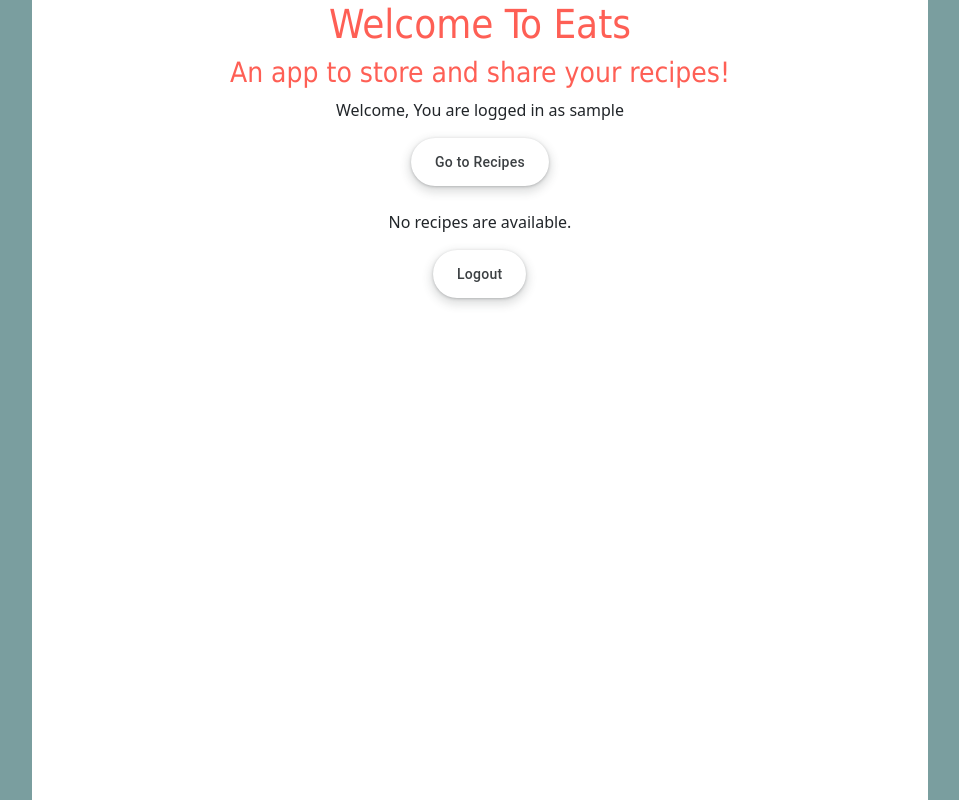
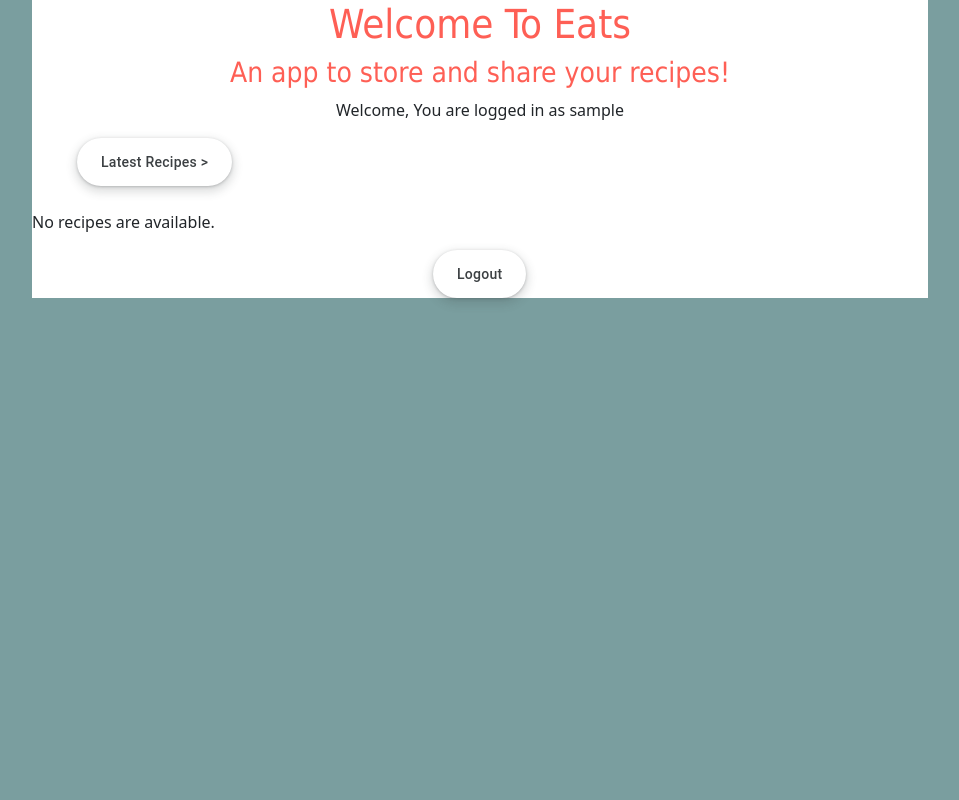
Before and after one commit to uva-cs3240-s22/group-project-A-04, a Django app: page / in a window 1280 px wide. Shown: the part 66-866 px from the top of the page, without its empty margins (160-1119 px from the left). After the commit the page ends 368 px from the top, so only its background shows below. Run offline with Django 4.2, Linux system fonts and the light colour scheme; the visitor is signed in with stand-in values (Sample User, id 1); data that the repository does not hold is empty; parts of the project's set-up code (start-up, migrations or seed data) failed here and were passed over; some libraries are stand-ins or nearby versions.

Commit message:
popular and latest recipes on home page

```diff
--- a/mysite/views.py
+++ b/mysite/views.py
@@ -17,10 +17,22 @@ from django.forms.models import inlineformset_factory
 # Importing models from current directory
 from recipes.models import Recipe, Ingredient, RecipeImage
 from recipes.forms import RecipeForm, RecipeImageForm, IngredientInlineFormset
+from itertools import chain
+
 
 class HomeIndex(ListView):
     template_name = 'index.html'
     context_object_name = 'latest_recipe_list'
 
     def get_queryset(self):
-        return Recipe.objects.order_by('-pub_date')[:3]
+        l3 = Recipe.objects.all()
+        l1 = l3.order_by('likes')[:3]
+        l2 = l3.order_by('-pub_date')[:3]
+        return list(chain(l2,l1))
+
+    # def get_context_data(self, **kwargs):
+    #     context = super(HomeIndex, self).get_context_data(**kwargs)
+    #     context['popular_recipe_list'] = Recipe.objects.order_by("likes")[:3]
+    #     # Add any other variables to the context here
+    #     ...
+    #     return context
--- a/templates/index.html
+++ b/templates/index.html
@@ -109,12 +109,12 @@
   }
 </style>
 <div
-	class="d-flex flex-column align-items-center"
+	class="d-flex flex-column"
 	style="
 		margin-left: 15%;
 		margin-right: 15%;
 		background-color: white;
-		height: 100vh;
+		height: 100%;
 	"
 >
 	<h1 style="color: #fe5f55; font-family: Tahoma; text-align: center">
@@ -124,8 +124,10 @@
 		An app to store and share your recipes!
 	</h3>
 	{% if user.is_authenticated %}
-	<p>Welcome, You are logged in as {{ user.username }}</p>
-	<a class="login-btn" href="{% url 'recipes:index' %}">Go to Recipes</a>
+	<p style = "text-align: center;">Welcome, You are logged in as {{ user.username }}</p>
+	<div class = "align-items-left" style = "padding-left: 5%;">
+	<a class = "login-btn" href="{% url 'recipes:index' %}">Latest Recipes ></a>
+</div>
 	<br />
 
 	{% if latest_recipe_list %}
@@ -140,11 +142,15 @@
 	<div class="container">
 	  {%  for recipe in latest_recipe_list  %}
 	  {% for image in recipe.recipeimage_set.all %}
+	  {% if forloop.parentloop.counter == 4 %}<div class="row align-items-left" style="padding-left: 5%;"><p>Popular Recipes</p></div>{% endif %}
 		  {% if forloop.parentloop.counter0|divisibleby:3 %} <div class="row text-center"> {%  endif %}
+
 			<div class="col-md-4 d-flex justify-content-around align-items-center">
+
 				<div class="card card-custom-border" >
 					<!-- <img src="https://static.vecteezy.com/packs/media/components/global/search-explore-nav/img/vectors/term-bg-1-666de2d941529c25aa511dc18d727160.jpg" alt="">
 					 -->
+
 					{% if image.image %}
 					<img class="card-img-top" src="{{image.image.url}}" width = "fit" height = "fit" alt="Card image cap">
 					{% endif %}
@@ -170,7 +176,13 @@
 		<p>No recipes are available.</p>
 	{% endif %}
 
+
+
+
+
+	<div class ="d-flex justify-content-center">
 	<a class="login-btn" href="logout">Logout</a>
+	</div>
 	{% else %}
 	<div style="margin-top: 20%"></div>
 	<a class="login-btn" href="{% provider_login_url 'google' %}"
```
Also changed, not shown: recipes/templates/recipes/index.html (+5 -2 lines).
